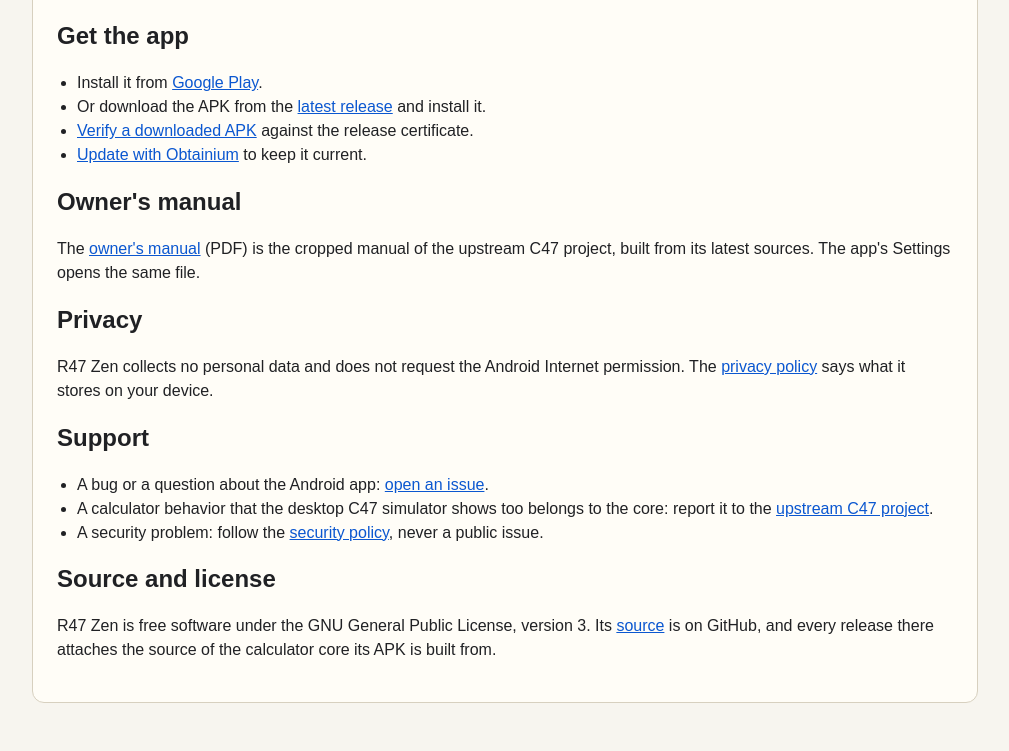
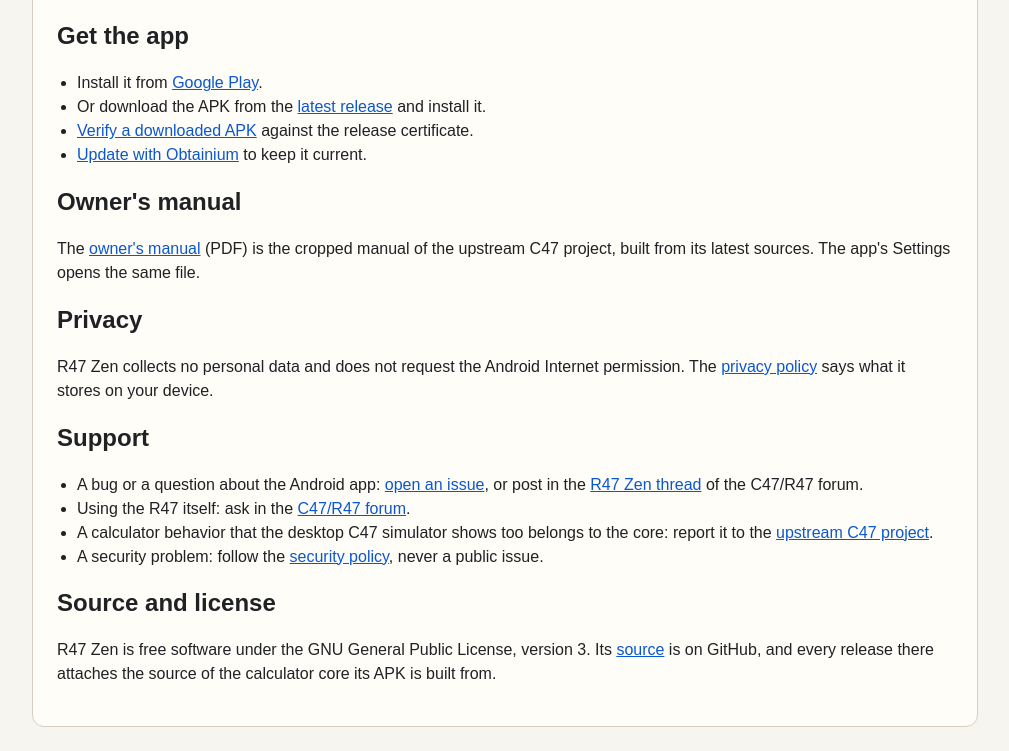
Before and after one commit to ppigazzini/r47zen, a plain HTML site: page android/site/index.html in a window 1280 px wide. Shown: the part 1701-2452 px from the top of the page, without its empty margins (135-1144 px from the left). Before the commit the page ends 2428 px from the top, so only its background shows below. Drawn offline with Linux system fonts and the light colour scheme.

Commit message:
feat(pages): add the C47/R47 forum links under Support
The Support list sent every bug and question about the app to the GitHub
issue tracker, which needs a GitHub account. The C47/R47 forum is where R47
users already talk, so the list now also names the R47 Zen thread of that
forum for bugs and questions about the app, and the forum itself for
questions about the calculator. The upstream C47 and security-policy
entries stay as they were.

run_pages_home_contract.sh: exit 0, "OK: the home page stages from
android/site/index.html with its icon, links only to files the site holds,
and loads nothing from another origin." The contract does not fetch external
links; the two forum URLs are the ones the maintainer gave.

run_docs_lint.sh: docs gate PASSED, exit 0. No page in android/docs/dev/
describes the Support list, so no page changes.

```diff
--- a/android/site/index.html
+++ b/android/site/index.html
@@ -298,7 +298,14 @@
     <ul>
       <li>
         A bug or a question about the Android app:
-        <a href="https://github.com/ppigazzini/r47zen/issues">open an issue</a>.
+        <a href="https://github.com/ppigazzini/r47zen/issues">open an issue</a>,
+        or post in the
+        <a href="https://forum.swissmicros.com/viewtopic.php?f=41&amp;t=4839">R47 Zen thread</a>
+        of the C47/R47 forum.
+      </li>
+      <li>
+        Using the R47 itself: ask in the
+        <a href="https://forum.swissmicros.com/viewforum.php?f=41">C47/R47 forum</a>.
       </li>
       <li>
         A calculator behavior that the desktop C47 simulator shows too belongs
```
